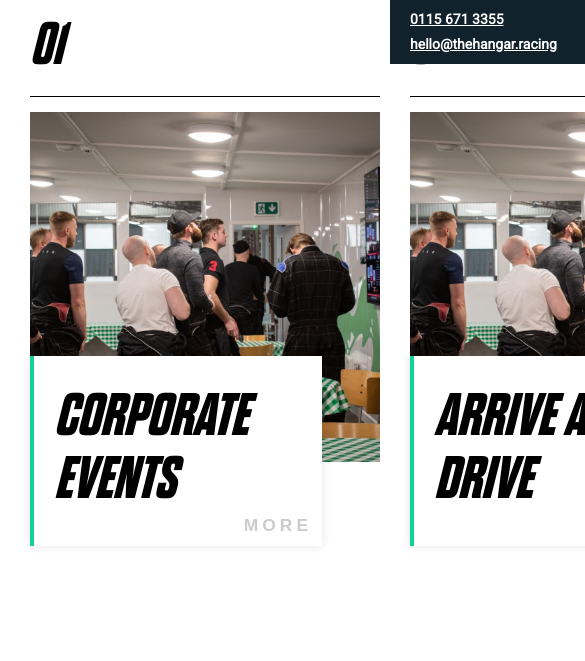
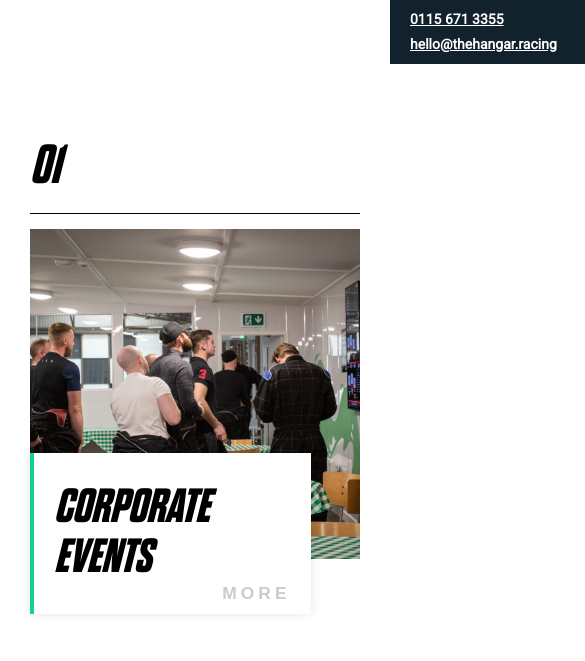
Before and after one commit to RathGate/GT_GdP_B, a plain HTML site: page src/index.html in a window 390 px wide. Shown: the part 780-1441 px from the top of the page, 585 px wide, since content can reach past the window. Drawn offline with Linux system fonts and the light colour scheme.

Commit message:
Responsive on Thomas' first page (about)

```diff
--- a/src/assets/css/about.css
+++ b/src/assets/css/about.css
@@ -26,8 +26,8 @@
 
 
 .img1{
-    width: 350px;
-    height: 350px;
+    width: 100%;
+    aspect-ratio: 1;
 }
 .lien .img1{
     transition: transform .3s,opacity .3s;
@@ -37,7 +37,6 @@
 
 
 .lien .titre_2{
-    z-index: 5054005;
     font-family: "Dharma Gothic I";
     font-style: italic;
     font-size: 58px;
@@ -47,9 +46,7 @@
 }
 
 .lien .titre_1{
-    width: 292px;
-    z-index: 50000000;
-    height: 190px;
+    width: 85%;
     margin-top: -120px;
     background-color: white;
     color: black;
@@ -61,7 +58,6 @@
     position: absolute;
     content: "";
     top: 0;
-    z-index: -500;
     left: 0;
     width: 0;
     height: 100%;
@@ -72,9 +68,6 @@
     width: 100%;
 }
 .lien:hover .titre_1{
-    width: 292px;
-    z-index: 50000000;
-    height: 190px;
     margin-top: -120px;
     background-color: white;
     color: black;
@@ -85,7 +78,6 @@
     position: absolute;
     content: "";
     top: 0;
-    z-index: -500;
     left: 0;
     width: 0;
     height: 100%;
@@ -129,7 +121,6 @@
 
 
 .lien2 .titre_2{
-    z-index: 5054005;
     font-family: "Dharma Gothic I";
     font-style: italic;
     font-size: 58px;
@@ -140,7 +131,6 @@
 
 .lien2 .titre_1{
     width: 292px;
-    z-index: 50000000;
     height: 190px;
     margin-top: -120px;
     background-color: white;
@@ -153,7 +143,6 @@
     position: absolute;
     content: "";
     top: 0;
-    z-index: -500;
     left: 0;
     width: 0;
     height: 100%;
@@ -165,7 +154,6 @@
 }
 .lien2:hover .titre_1{
     width: 292px;
-    z-index: 50000000;
     height: 190px;
     margin-top: -120px;
     background-color: white;
@@ -177,7 +165,6 @@
     position: absolute;
     content: "";
     top: 0;
-    z-index: -500;
     left: 0;
     width: 0;
     height: 100%;
@@ -222,7 +209,6 @@
 
 
 .lien3 .titre_2{
-    z-index: 5054005;
     font-family: "Dharma Gothic I";
     font-style: italic;
     font-size: 58px;
@@ -233,7 +219,6 @@
 
 }
 .lien3 .titre_2{
-    z-index: 5054005;
     font-family: "Dharma Gothic I";
     font-style: italic;
     font-size: 58px;
@@ -242,7 +227,6 @@
 
 .lien3 .titre_1{
     width: 292px;
-    z-index: 50000000;
     height: 190px;
     margin-top: -120px;
     background-color: white;
@@ -255,7 +239,6 @@
     position: absolute;
     content: "";
     top: 0;
-    z-index: -500;
     left: 0;
     width: 0;
     height: 100%;
@@ -267,7 +250,6 @@
 }
 .lien3:hover .titre_1{
     width: 292px;
-    z-index: 50000000;
     height: 190px;
     margin-top: -120px;
     background-color: white;
@@ -279,7 +261,6 @@
     position: absolute;
     content: "";
     top: 0;
-    z-index: -500;
     left: 0;
     width: 0;
     height: 100%;
@@ -312,7 +293,7 @@
     font-size: 350%;
     font-family: "Dharma Gothic I";
     border-bottom: 1px solid black;
-    width: 350px;
+    width: 100%;
     margin-bottom: 15px;
 }
 
@@ -320,7 +301,6 @@
     font-size: 350%;
     font-family: "Dharma Gothic I";
     position: absolute;
-    z-index: 54;
     margin-left: 36.8%;
     margin-top: 10%;
     border-bottom: 1px solid black;
@@ -332,7 +312,6 @@
     font-size: 350%;
     font-family: "Dharma Gothic I";
     position: absolute;
-    z-index: 54;
     margin-left: 63.4%;
     margin-top: 10%;
     border-bottom: 1px solid black;
@@ -348,6 +327,7 @@
     color: black;
     font-size: 60px;
     font-style: italic;
+    max-width: 100%;
 }
 .article-title {
     color: black;
@@ -364,9 +344,66 @@
 }
 
 .news-container {
+
     display: flex;
     margin: 0 auto;
     max-width: 1250px;
     padding: 0 30px;
     gap: 30px;
+    justify-content: space-evenly;
+    padding-bottom: 75px;
+    margin-top: 75px;
 }
+
+.news1 {
+    max-width: 385px;
+}
+
+@media screen and (max-width: 1250px) {
+    .news1 {
+        max-width: 275px;
+    }
+    .article-title {
+        font-size: 55px;
+    }
+    .test-section {
+        padding: 50px 0 20px;
+    }
+}
+@media screen and (max-width: 950px) {
+    .news1 {
+        max-width: 275px;
+    }
+    .black-nb {
+        font-size: 55px;
+    }
+    .news-container {
+        max-width: 730px;
+        flex-wrap: wrap;
+        justify-content: space-between;
+        row-gap: 10px;
+    }
+    .news1 {
+        max-width: 314px;
+    }
+    .test-section, .news-container {
+        padding-bottom: 0;
+    }
+}
+@media screen and (max-width: 750px) {
+    .news-container {
+        flex-direction: column;
+        max-width: 100%;
+    }
+    .news1 {
+        max-width: 100%;
+    }
+    .article-title {
+        font-size: 48px;
+    }
+}
+
+.title-container :first-child {
+    position: relative;
+    z-index: 5;
+}
--- a/src/assets/css/styles.css
+++ b/src/assets/css/styles.css
@@ -195,9 +195,13 @@ section.hero-section::before {
     z-index: 2;
 }
 .test-section {
-    height: 100vh;
+    /* height: 100vh; */
     width: 100%;
     background-color: white;
+    display: flex;
+    align-items: center;
+    justify-content: center;
+    padding: 70px 0 50px;
 }
 
 h1 {
```
